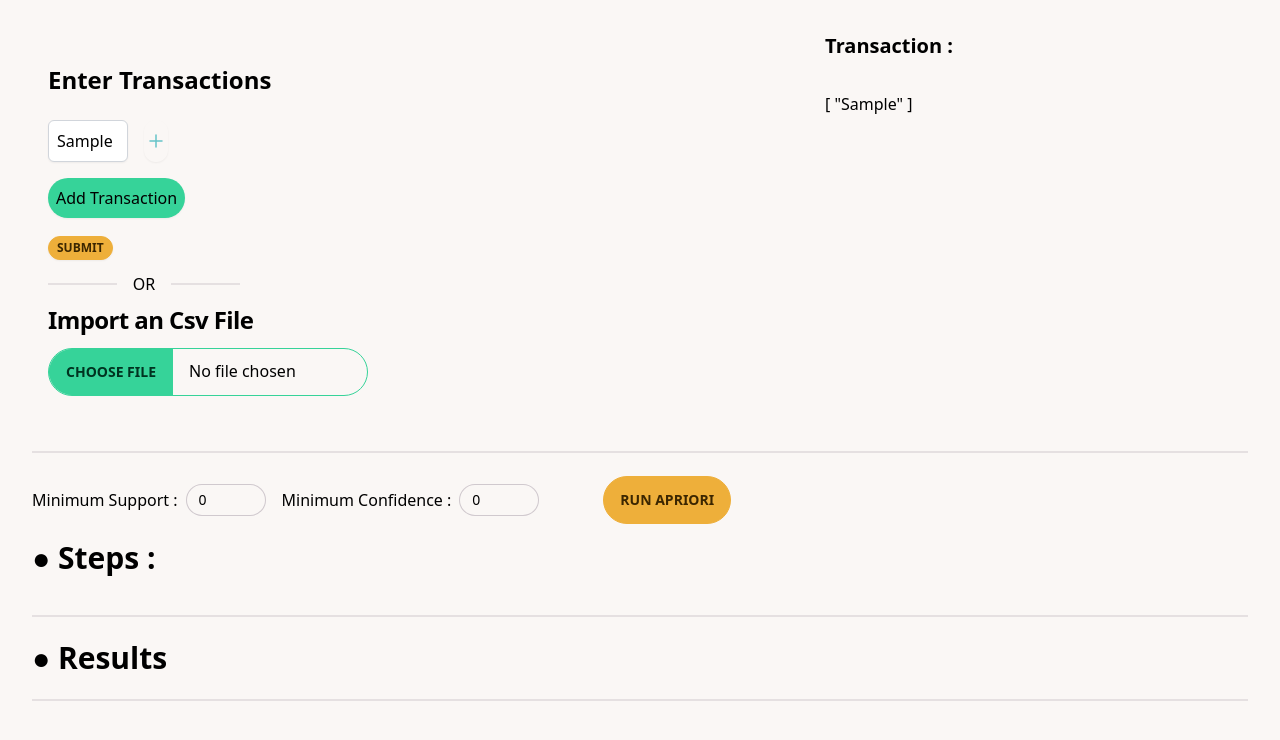
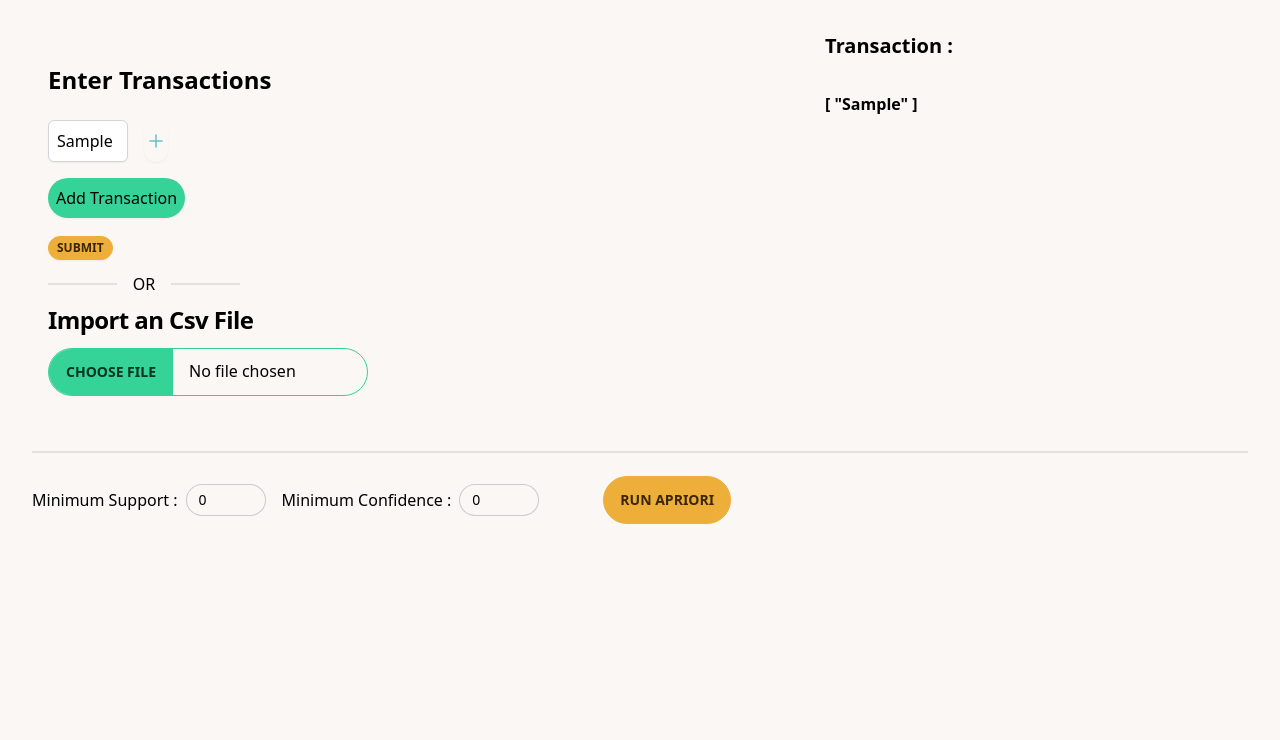
Before and after one commit to amjadfqs/apriori_algorithm, a Next.js app: page / in a window 1280 px wide. Both pictures are taken after typing "Sample" into the empty fields and a click on the button "SUBMIT". Shown: the top 740 px of the page. Built offline with nearby package versions, Linux system fonts and the light colour scheme.

Commit message:
Update index.js

```diff
--- a/src/pages/index.js
+++ b/src/pages/index.js
@@ -56,7 +56,7 @@ export default function Home() {
         <div className="w-2/5 h-80">
           <h2 className="mb-4 text-xl font-bold">Transaction :</h2>
           {result && (
-            <div className="mt-8 h-full overflow-scroll">
+            <div className="mt-8 h-full overflow-scroll font-semibold">
               {result.map((arr, index) => (
                 <div key={index}>{JSON.stringify(arr, null, 4)}</div>
               ))}
@@ -96,6 +96,12 @@ export default function Home() {
           Run Apriori
         </button>
       </div>
+
+      {/*  display  */}
+
+      {
+        allCounts && (
+          <>
             <h2 className="mb-4 text-3xl font-semibold">&#9679; Steps : </h2>
             <div className="flex gap-4">
               {['allCounts', 'results', 'beforePruningCk', 'afterPruningCk'].map((dataKey, dataIndex) => (
@@ -141,7 +147,13 @@ export default function Home() {
             </div>
 
             <div className="divider"></div>
+          </>
+        )
+      }
 
+      {
+        allCounts && (
+          <>
             <h2 className="mb-4 text-3xl font-semibold">&#9679; Results</h2>
             <ul className="mb-4 list-disc list-inside font-bold">
               {results.map((result, index) => (
@@ -155,6 +167,9 @@ export default function Home() {
             </ul>
 
             <div className="divider"></div>
+          </>
+        )
+      }
 
       {allRules && (
         <>
```
Lines whose indentation alone changed are shown as unchanged.
